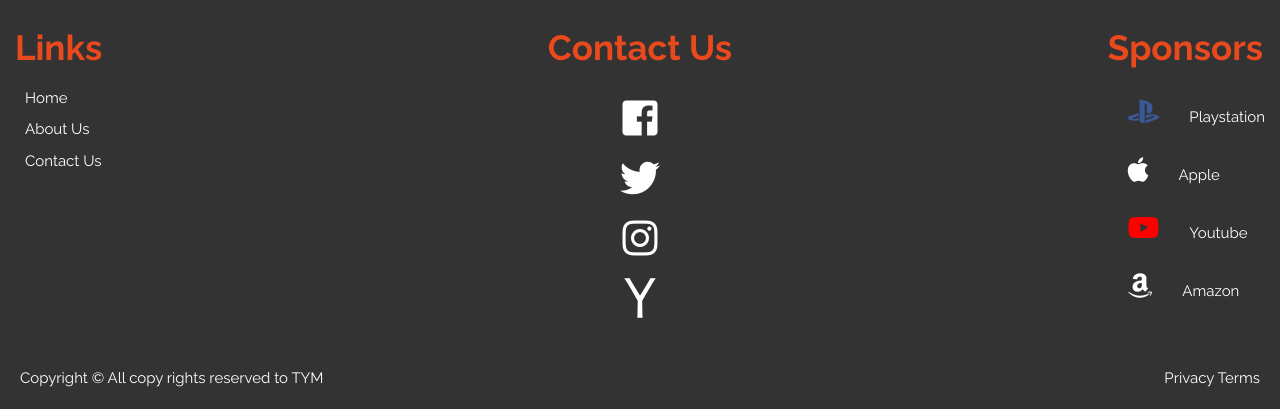
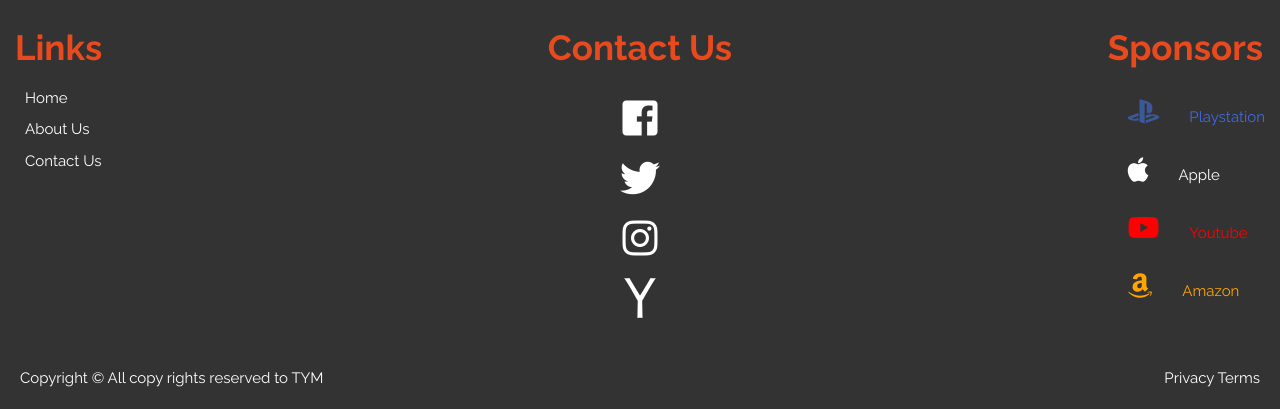
Before and after one commit to Tarekmohammed109/Review, a PHP site: page /iPhone8.html in a window 1280 px wide. Shown: the part 4797-5206 px from the top of the page. Run offline with PHP 8.4, Linux system fonts and the light colour scheme.

Commit message:
Icon update

```diff
--- a/Styles/Main.css
+++ b/Styles/Main.css
@@ -471,6 +471,21 @@ hr{
 
 /*Footer Start*/
 
+.playstation {
+    color: royalblue;
+}
+
+.apple {
+    color: white;
+}
+
+.youtube {
+    color: red;
+}
+
+.amazon {
+    color: orange;
+}
 
 i.fa-facebook-square:hover, i.fa-facebook-square:focus  {
     color: #3b5998 !important;
--- a/iPhone8.html
+++ b/iPhone8.html
@@ -326,10 +326,10 @@
                         <div class="col-sm-4 col-xs-6">
                             <div class="links links-right">
                                 <h3 class="title">Sponsors</h3>
-                                <p><i class="fab fa-playstation fa-2x blue"></i><a href="https://www.playstation.com/en-us/" target="_blank">Playstation</a></p>
-                                <p><i class="fab fa-apple fa-2x"></i><a href="https://www.apple.com/eg/" target="_blank">Apple</a></p>
-                                <p><i class="fab fa-youtube fa-2x red"></i><a href="https://www.youtube.com/?gl=EG" target="_blank">Youtube</a></p>
-                                <p><i class="fab fa-amazon fa-2x"></i><a href="https://www.amazon.com/" target="_blank">Amazon</a></p>
+                                <p><i class="fab fa-playstation fa-2x blue"></i><a href="https://www.playstation.com/en-us/" target="_blank"><span class="playstation">Playstation</span></a></p>
+                                <p><i class="fab fa-apple fa-2x"></i><a href="https://www.apple.com/eg/" target="_blank"><span class="apple">Apple</span></a></p>
+                                <p><i class="fab fa-youtube fa-2x red"></i><a href="https://www.youtube.com/?gl=EG" target="_blank"><span class="youtube">Youtube</span></a></p>
+                                <p><span class="amazon"><i class="fab fa-amazon fa-2x"></i></span><a href="https://www.amazon.com/" target="_blank"><span class="amazon">Amazon</span></a></p>
                             </div>
                         </div>
                     </div>
```
